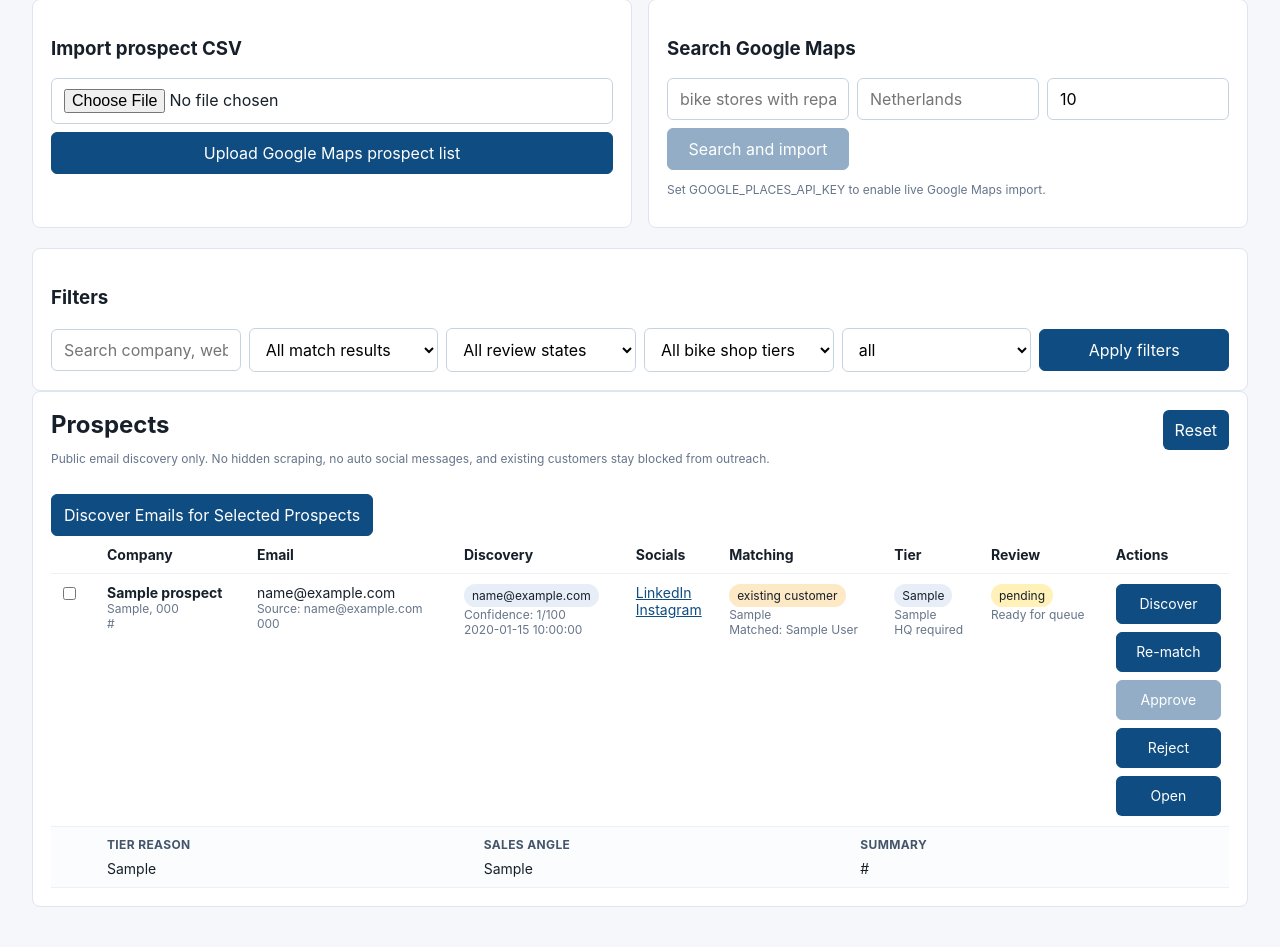
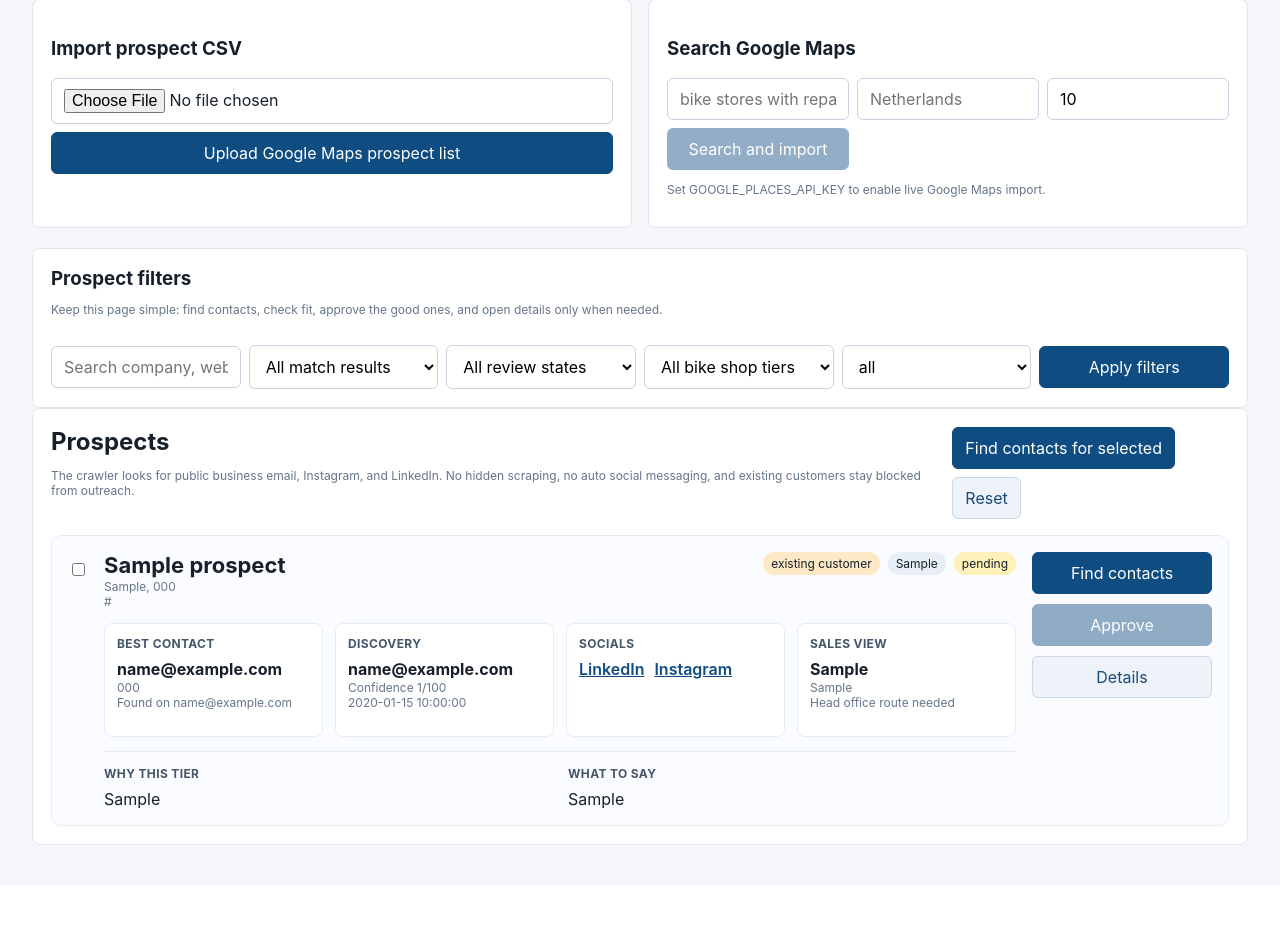
Before and after one commit to kevinolla/Schildinc, a FastAPI app: page /prospects in a window 1280 px wide. Shown: the part 154-1101 px from the top of the page. After the commit the page ends 999 px from the top, so only its background shows below. Run offline with FastAPI, Linux system fonts and the light colour scheme; tables that the repository leaves empty hold one stand-in row (values such as "Sample post").

Commit message:
Simplify prospect UI and improve contact discovery

```diff
--- a/app/static/styles.css
+++ b/app/static/styles.css
@@ -171,6 +171,12 @@ button,
   border-radius: 6px;
 }
 
+.button-link-muted {
+  background: #eef3f9;
+  color: #184b7b;
+  border: 1px solid #c9d7e8;
+}
+
 button[disabled] {
   opacity: 0.45;
   cursor: not-allowed;
@@ -278,8 +284,97 @@ button[disabled] {
   font-weight: 700;
 }
 
+.prospect-name {
+  font-size: 22px;
+  line-height: 1.2;
+}
+
 .checkbox-col {
   width: 32px;
+}
+
+.prospect-list {
+  display: grid;
+  gap: 14px;
+}
+
+.prospect-card {
+  display: grid;
+  grid-template-columns: auto minmax(0, 1fr) 180px;
+  gap: 16px;
+  border: 1px solid #e4ebf5;
+  border-radius: 10px;
+  padding: 16px;
+  background: #fbfcff;
+}
+
+.prospect-select {
+  padding-top: 8px;
+}
+
+.prospect-main {
+  min-width: 0;
+}
+
+.prospect-head {
+  display: flex;
+  justify-content: space-between;
+  gap: 16px;
+  align-items: flex-start;
+  margin-bottom: 14px;
+}
+
+.prospect-badges {
+  display: flex;
+  gap: 8px;
+  flex-wrap: wrap;
+  justify-content: flex-end;
+}
+
+.prospect-info-grid {
+  display: grid;
+  grid-template-columns: repeat(auto-fit, minmax(170px, 1fr));
+  gap: 12px;
+}
+
+.info-box {
+  border: 1px solid #e7edf6;
+  border-radius: 8px;
+  background: #ffffff;
+  padding: 12px;
+  min-height: 88px;
+}
+
+.info-value {
+  font-size: 16px;
+  font-weight: 700;
+  line-height: 1.35;
+  word-break: break-word;
+}
+
+.social-links-inline {
+  display: flex;
+  gap: 10px;
+  flex-wrap: wrap;
+}
+
+.social-links-inline a {
+  font-weight: 600;
+}
+
+.prospect-summary-row {
+  display: grid;
+  grid-template-columns: repeat(auto-fit, minmax(260px, 1fr));
+  gap: 16px;
+  margin-top: 14px;
+  padding-top: 14px;
+  border-top: 1px solid #e7edf6;
+}
+
+.prospect-actions {
+  display: grid;
+  gap: 10px;
+  align-content: start;
 }
 
 .detail-row td {
@@ -396,4 +491,20 @@ pre {
   .page-shell {
     padding: 16px 16px 32px;
   }
+
+  .prospect-card {
+    grid-template-columns: 1fr;
+  }
+
+  .prospect-select {
+    padding-top: 0;
+  }
+
+  .prospect-head {
+    flex-direction: column;
+  }
+
+  .prospect-badges {
+    justify-content: flex-start;
+  }
 }
--- a/app/templates/prospects.html
+++ b/app/templates/prospects.html
@@ -23,7 +23,12 @@
 </section>
 
 <section class="card">
-  <h3>Filters</h3>
+  <div class="section-head">
+    <div>
+      <h3>Prospect filters</h3>
+      <p class="muted">Keep this page simple: find contacts, check fit, approve the good ones, and open details only when needed.</p>
+    </div>
+  </div>
   <form method="get" action="/prospects" class="grid-form">
     <input name="search" value="{{ search }}" placeholder="Search company, website, city, or email">
     <select name="match_filter">
@@ -53,124 +58,112 @@
   </form>
 </section>
 
-<section class="card table-card">
+<section class="card">
+  <form method="post" action="/admin/prospects/discover-emails">
     <div class="section-head">
       <div>
         <h2>Prospects</h2>
-      <p class="muted">Public email discovery only. No hidden scraping, no auto social messages, and existing customers stay blocked from outreach.</p>
+        <p class="muted">The crawler looks for public business email, Instagram, and LinkedIn. No hidden scraping, no auto social messaging, and existing customers stay blocked from outreach.</p>
       </div>
       <div class="button-row">
-      <a class="button-link" href="/prospects">Reset</a>
+        <button type="submit">Find contacts for selected</button>
+        <a class="button-link button-link-muted" href="/prospects">Reset</a>
       </div>
     </div>
-  <form method="post" action="/admin/prospects/discover-emails">
-    <div class="button-row section-actions">
-      <button type="submit">Discover Emails for Selected Prospects</button>
+
+    <div class="prospect-list">
+      {% for prospect in prospects %}
+      <article class="prospect-card">
+        <div class="prospect-select">
+          <input type="checkbox" name="selected_ids" value="{{ prospect.id }}" aria-label="Select {{ prospect.company_name }}">
         </div>
-    <table>
-      <thead>
-        <tr>
-          <th class="checkbox-col"></th>
-          <th>Company</th>
-          <th>Email</th>
-          <th>Discovery</th>
-          <th>Socials</th>
-          <th>Matching</th>
-          <th>Tier</th>
-          <th>Review</th>
-          <th>Actions</th>
-        </tr>
-      </thead>
-      <tbody>
-        {% for prospect in prospects %}
-        <tr>
-          <td class="checkbox-col">
-            <input type="checkbox" name="selected_ids" value="{{ prospect.id }}">
-          </td>
-          <td>
-            <a class="table-title" href="/prospects/{{ prospect.id }}">{{ prospect.company_name }}</a>
+
+        <div class="prospect-main">
+          <div class="prospect-head">
+            <div>
+              <a class="table-title prospect-name" href="/prospects/{{ prospect.id }}">{{ prospect.company_name }}</a>
               <div class="muted">{{ prospect.city or "-" }}, {{ prospect.country_code or "-" }}</div>
               <div class="muted">{{ prospect.website_domain or prospect.website or "-" }}</div>
-          </td>
-          <td>
-            <div>{{ prospect.email or "-" }}</div>
-            {% if prospect.email_source_page %}
-            <div class="muted">Source: {{ prospect.email_source_page }}</div>
-            {% endif %}
+            </div>
+            <div class="prospect-badges">
+              <span class="badge badge-match-{{ prospect.match_status.value }}">{{ prospect.match_status.value.replace("_", " ") }}</span>
+              <span class="badge badge-tier-{{ prospect.bike_shop_tier|lower|replace(' ', '-') }}">{{ prospect.bike_shop_tier }}</span>
+              <span class="badge review-{{ prospect.review_status.value }}">{{ prospect.review_status.value }}</span>
+            </div>
+          </div>
+
+          <div class="prospect-info-grid">
+            <div class="info-box">
+              <div class="mini-title">Best contact</div>
+              <div class="info-value">{{ prospect.email or "No email yet" }}</div>
               {% if prospect.phone %}
               <div class="muted">{{ prospect.phone }}</div>
               {% endif %}
-          </td>
-          <td>
-            <span class="badge badge-discovery-{{ prospect.email_discovery_status|replace('_', '-') }}">{{ prospect.email_discovery_status.replace("_", " ") }}</span>
-            <div class="muted">Confidence: {{ prospect.email_confidence or 0 }}/100</div>
+              {% if prospect.email_source_page %}
+              <div class="muted">Found on {{ prospect.email_source_page }}</div>
+              {% endif %}
+            </div>
+
+            <div class="info-box">
+              <div class="mini-title">Discovery</div>
+              <div class="info-value">{{ prospect.email_discovery_status.replace("_", " ") }}</div>
+              <div class="muted">Confidence {{ prospect.email_confidence or 0 }}/100</div>
               {% if prospect.email_discovered_at %}
               <div class="muted">{{ prospect.email_discovered_at }}</div>
               {% endif %}
-          </td>
-          <td>
+            </div>
+
+            <div class="info-box">
+              <div class="mini-title">Socials</div>
+              <div class="social-links-inline">
                 {% if prospect.linkedin_url %}
-            <div><a href="{{ prospect.linkedin_url }}" target="_blank" rel="noreferrer">LinkedIn</a></div>
+                <a href="{{ prospect.linkedin_url }}" target="_blank" rel="noreferrer">LinkedIn</a>
                 {% endif %}
                 {% if prospect.instagram_url %}
-            <div><a href="{{ prospect.instagram_url }}" target="_blank" rel="noreferrer">Instagram</a></div>
+                <a href="{{ prospect.instagram_url }}" target="_blank" rel="noreferrer">Instagram</a>
                 {% endif %}
                 {% if not prospect.linkedin_url and not prospect.instagram_url %}
-            <span class="muted">Not found</span>
+                <span class="muted">Not found yet</span>
                 {% endif %}
-          </td>
-          <td>
-            <span class="badge badge-match-{{ prospect.match_status.value }}">{{ prospect.match_status.value.replace("_", " ") }}</span>
-            <div class="muted">{{ prospect.match_method or "not matched" }}</div>
-            {% if prospect.matched_customer %}
-            <div class="muted">Matched: {{ prospect.matched_customer.canonical_company_name }}</div>
+              </div>
+            </div>
+
+            <div class="info-box">
+              <div class="mini-title">Sales view</div>
+              <div class="info-value">{{ prospect.outreach_priority }}</div>
+              <div class="muted">{{ prospect.recommended_contact_type or "Manual review" }}</div>
+              {% if prospect.headquarters_required %}
+              <div class="muted">Head office route needed</div>
               {% endif %}
-          </td>
-          <td>
-            <span class="badge badge-tier-{{ prospect.bike_shop_tier|lower|replace(' ', '-') }}">{{ prospect.bike_shop_tier }}</span>
-            <div class="muted">{{ prospect.outreach_priority }}</div>
-            {% if prospect.headquarters_required %}
-            <div class="muted">HQ required</div>
-            {% endif %}
-          </td>
-          <td>
-            <span class="badge review-{{ prospect.review_status.value }}">{{ prospect.review_status.value }}</span>
-            {% if prospect.approved_for_outreach %}
-            <div class="muted">Ready for queue</div>
-            {% endif %}
-          </td>
-          <td>
-            <div class="action-stack">
-              <button type="submit" formaction="/admin/prospects/{{ prospect.id }}/discover-email">Discover</button>
-              <button type="submit" formaction="/admin/prospects/{{ prospect.id }}/match">Re-match</button>
-              <button type="submit" formaction="/admin/prospects/{{ prospect.id }}/review" name="action" value="approve" {% if prospect.match_status.value != "new_prospect" %}disabled{% endif %}>Approve</button>
-              <button type="submit" formaction="/admin/prospects/{{ prospect.id }}/review" name="action" value="reject">Reject</button>
-              <a class="button-link" href="/prospects/{{ prospect.id }}">Open</a>
             </div>
-          </td>
-        </tr>
-        <tr class="detail-row">
-          <td></td>
-          <td colspan="8">
-            <div class="detail-grid">
+          </div>
+
+          <div class="prospect-summary-row">
             <div>
-                <div class="mini-title">Tier reason</div>
+              <div class="mini-title">Why this tier</div>
               <div>{{ prospect.tier_reason or "No tier explanation yet." }}</div>
             </div>
             <div>
-                <div class="mini-title">Sales angle</div>
-                <div>{{ prospect.recommended_sales_angle or "Manual review" }}</div>
-              </div>
-              <div>
-                <div class="mini-title">Summary</div>
-                <div>{{ prospect.website_summary or "No website summary yet." }}</div>
+              <div class="mini-title">What to say</div>
+              <div>{{ prospect.recommended_sales_angle or "Open the detail page for a closer review." }}</div>
             </div>
           </div>
-          </td>
-        </tr>
+        </div>
+
+        <div class="prospect-actions">
+          <button type="submit" formaction="/admin/prospects/{{ prospect.id }}/discover-email">Find contacts</button>
+          <button
+            type="submit"
+            formaction="/admin/prospects/{{ prospect.id }}/review"
+            name="action"
+            value="approve"
+            {% if prospect.match_status.value != "new_prospect" %}disabled{% endif %}
+          >Approve</button>
+          <a class="button-link button-link-muted" href="/prospects/{{ prospect.id }}">Details</a>
+        </div>
+      </article>
       {% endfor %}
-      </tbody>
-    </table>
+    </div>
   </form>
 </section>
 {% endblock %}
```
Also changed, not shown: app/discovery.py (+120 -8 lines). Lines whose indentation alone changed are shown as unchanged.
